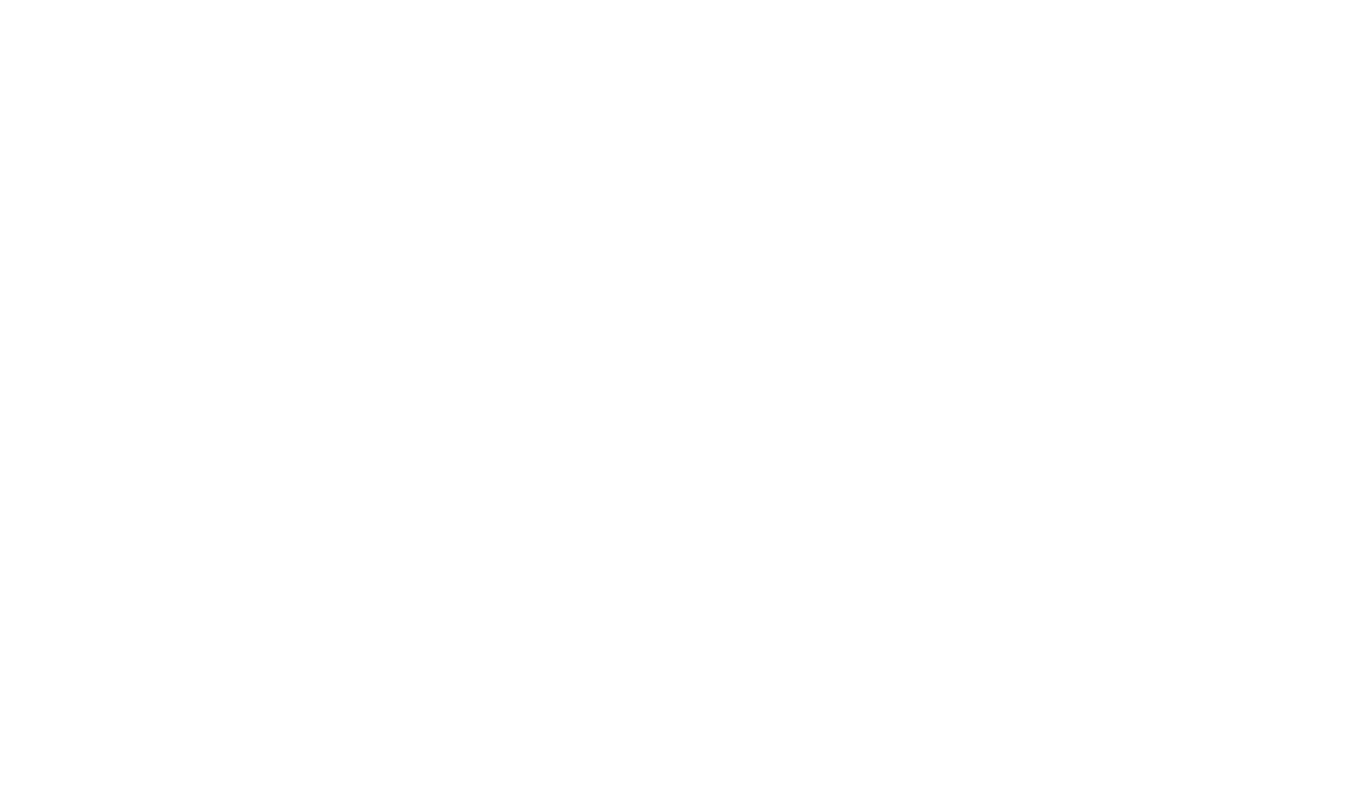
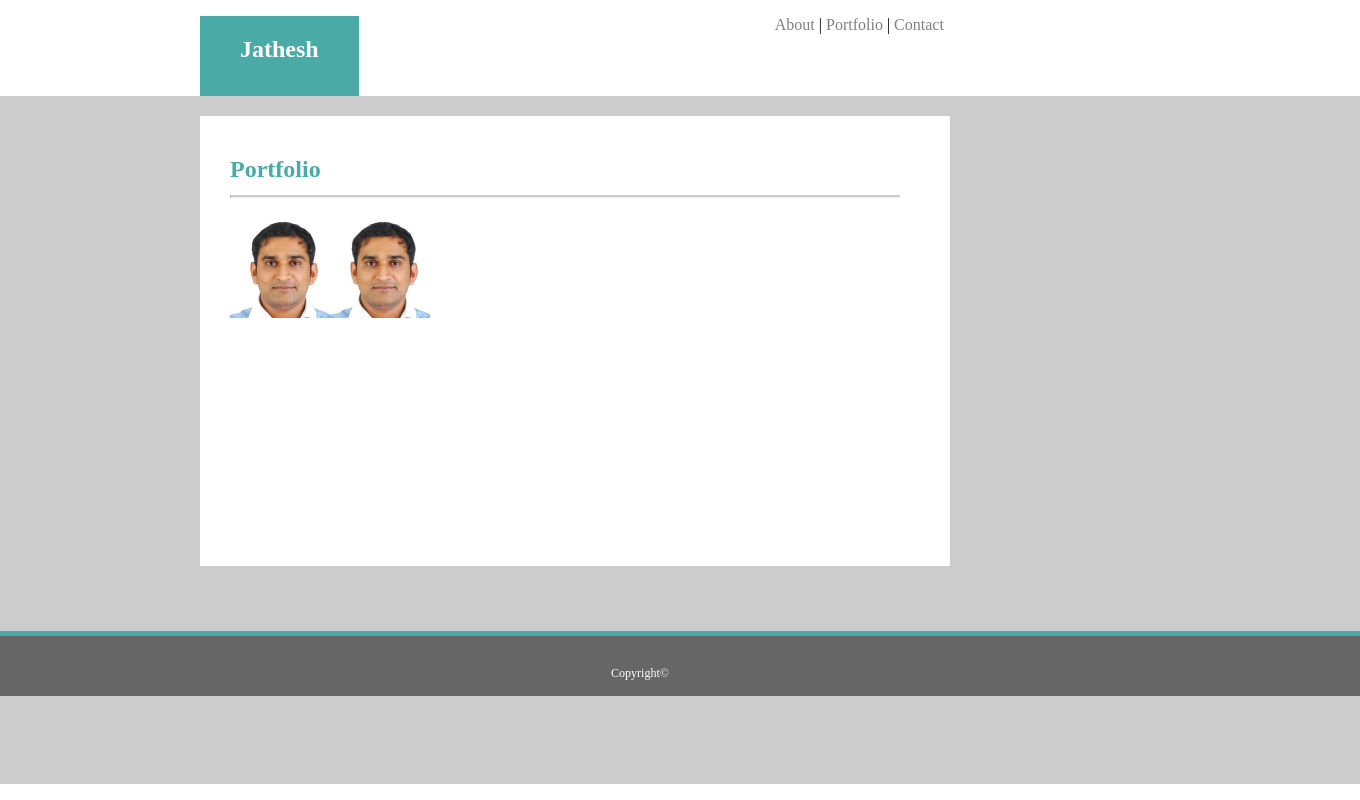
Before and after one commit to Jathesh/Responsive-Portfolio, a plain HTML site: page portfolio.html in a window 1280 px wide. Shown: the whole page, 1360 px wide, since content can reach past the window. Drawn offline with Linux system fonts and the light colour scheme.

```diff
--- a/assets/css/style.css
+++ b/assets/css/style.css
@@ -152,3 +152,16 @@ form
   text-align: left;
   color: gray;
 }
+
+.portpic
+{
+  float: left;
+  width: 750px;
+  height: 450px;
+}
+
+#sec1,
+#sec2
+{
+float: left;
+}
--- a/portfolio.html
+++ b/portfolio.html
@@ -0,0 +1,63 @@
+<!DOCTYPE html>
+<html lang="en">
+
+
+<head>
+ <meta charset="utf-8">
+ <link rel="stylesheet" href="assets/css/style.css">
+</head>
+
+<body>
+<div class="container">
+
+
+        <header>
+                <section class="Name">
+                <h1>Jathesh</h1>
+                </section>
+
+                <section class="Details">
+                <p>
+                <a href="index.html" >About  </a> |
+                <a href="portfolio.html">Portfolio  </a>|
+                <a href="contact.html" >Contact  </a>
+                </p>
+                </section>
+
+        </header>
+
+        <div class="clearfix">
+        </div>
+
+        <main>
+
+        <p><h2>
+         Portfolio
+         <hr>
+        </h2></p>
+
+        <div class="PortPic">
+
+        <section id=sec1>
+         <img src="assets\images\jkv.jpg" alt="Personal Portrait" width="100px" height="100px">
+        </section>
+
+        <section id=sec2>
+         <img src="assets\images\jkv.jpg" alt="Personal Portrait" width="100px" height="100px">
+         </section>
+        </div>
+
+        </main>
+
+        <div class="band">
+        </div>
+
+        <footer>
+           Copyright&copy;
+        </footer>
+
+</div>
+</body>
+
+
+</html>
```
